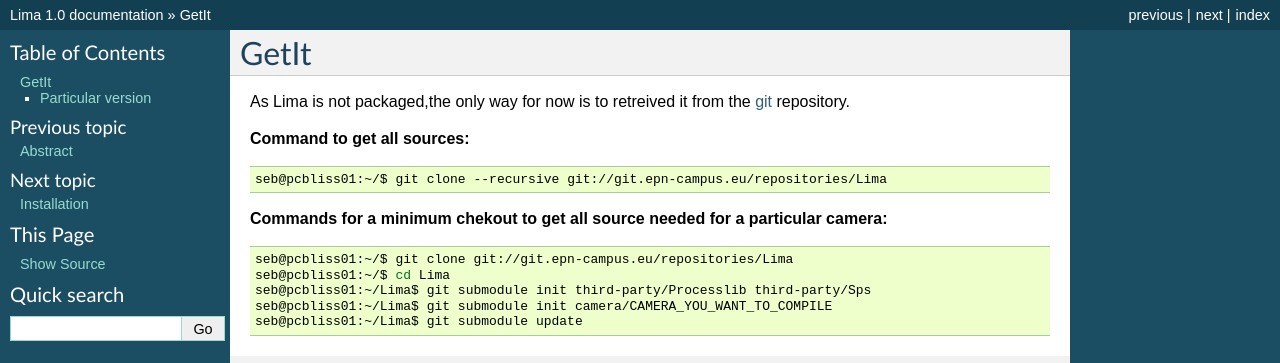
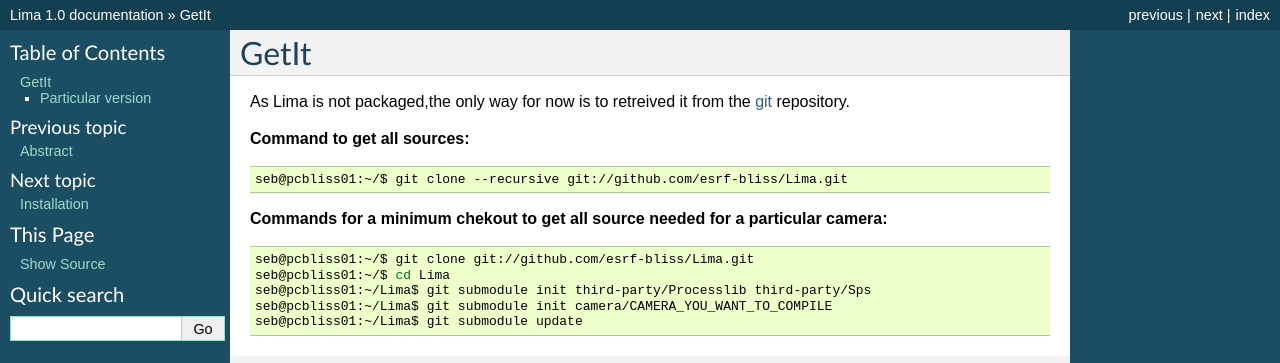
Before and after one commit to jcristau/Lima-documentation, a Sphinx documentation site: the page built from source/getit.rst, in a window 1280 px wide. Shown: the top 363 px of the page. Built offline with Sphinx 7.4.7, drawn with Linux system fonts in a browser that asks for light colours; formulas are drawn with MathJax 3; pages that are not in the unit, such as notebooks, are missing from menus.

Commit message:
Change git url to github

```diff
--- a/source/getit.rst
+++ b/source/getit.rst
@@ -7,13 +7,13 @@
 
 .. code-block:: bash
 
-  seb@pcbliss01:~/$ git clone --recursive git://git.epn-campus.eu/repositories/Lima
+  seb@pcbliss01:~/$ git clone --recursive git://github.com/esrf-bliss/Lima.git
 
 **Commands for a minimum chekout to get all source needed for a particular camera:**
 
 .. code-block:: bash
 
-  seb@pcbliss01:~/$ git clone git://git.epn-campus.eu/repositories/Lima
+  seb@pcbliss01:~/$ git clone git://github.com/esrf-bliss/Lima.git
   seb@pcbliss01:~/$ cd Lima
   seb@pcbliss01:~/Lima$ git submodule init third-party/Processlib third-party/Sps
   seb@pcbliss01:~/Lima$ git submodule init camera/CAMERA_YOU_WANT_TO_COMPILE
```
